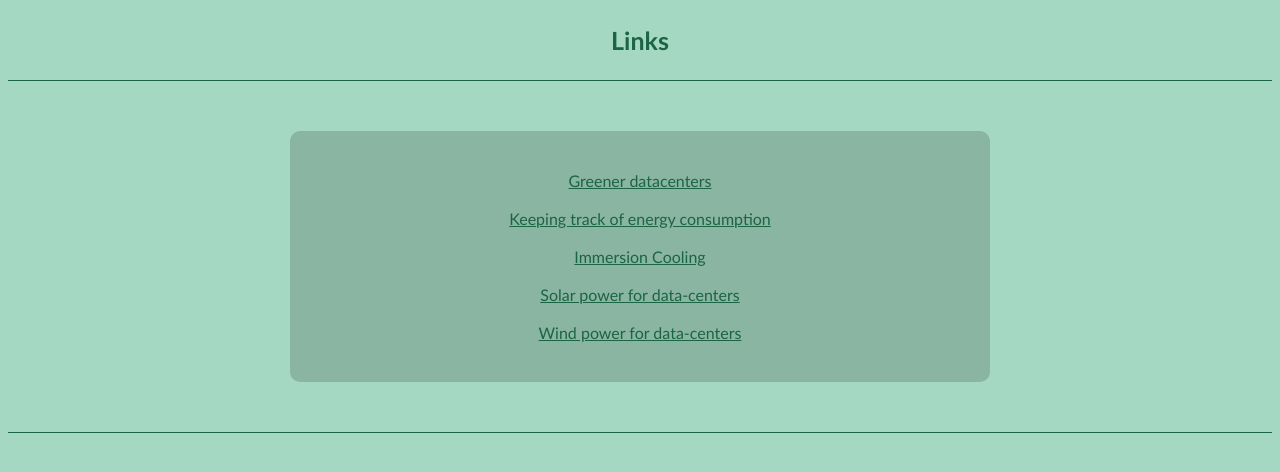
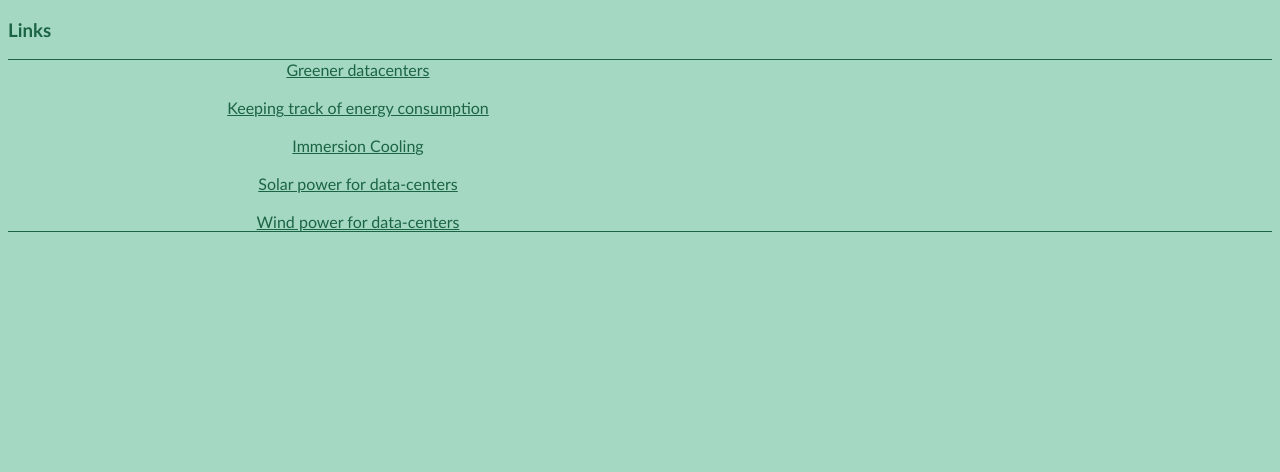
Before and after one commit to gablaxy/gablaxy.github.io, a PHP site: page /links.html in a window 1280 px wide. Shown: the top 472 px of the page. Run offline with PHP 8.4, Linux system fonts and the light colour scheme.

Commit message:
Update links.css

```diff
--- a/links.css
+++ b/links.css
@@ -33,29 +33,6 @@ a:visited{
 #canvas{
     box-sizing: border-box;
     width: 700px;
-    background-color: var(--boxes);
-    margin: 50px auto;
-    padding: 40px;
-    border-radius: 10px;
-}
-
-#heading{
-    text-align: center;
-}
-
-h3{
-    font-size: 25px;
-    padding: 10px;
-    padding-top: 0;
-    padding-bottom: 0;
-    color: var(--titres);
-
-}
-
-h3 img{
-    width: 50px;
-    height: 50px;
-    margin-right: 10px;
 }
 
 .project-box{
```
